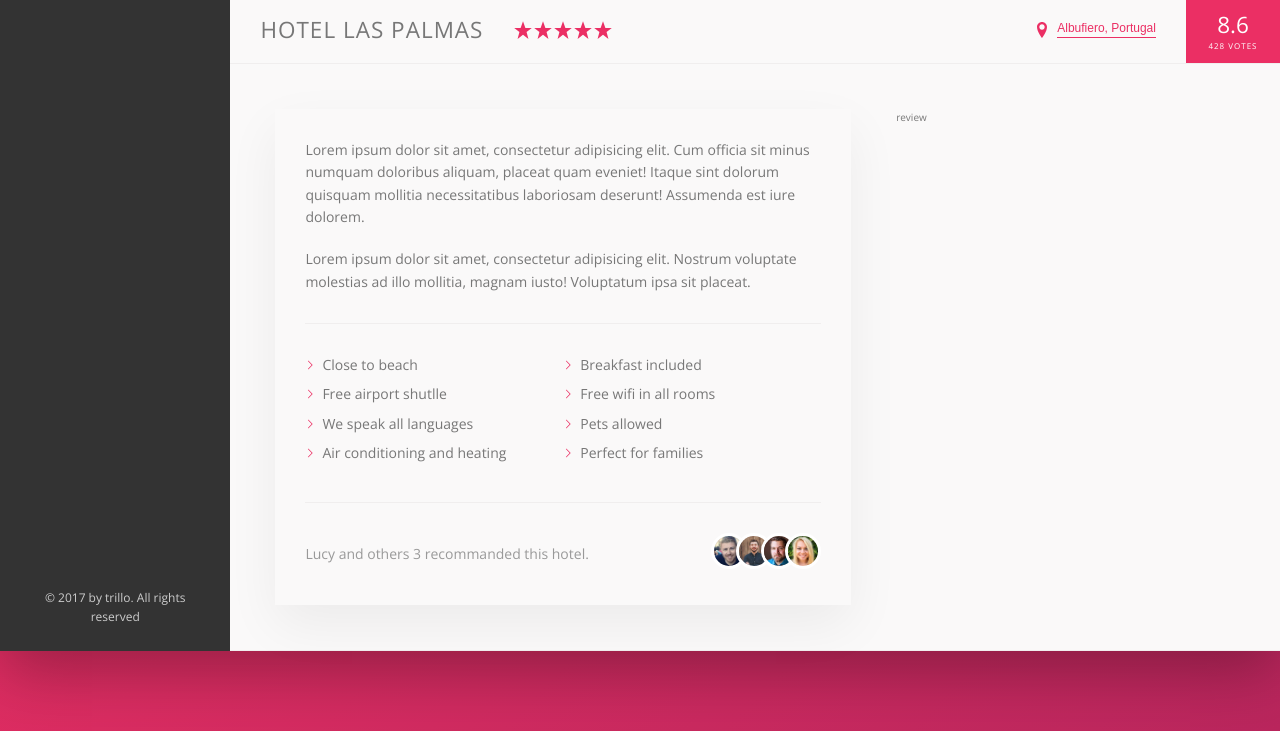
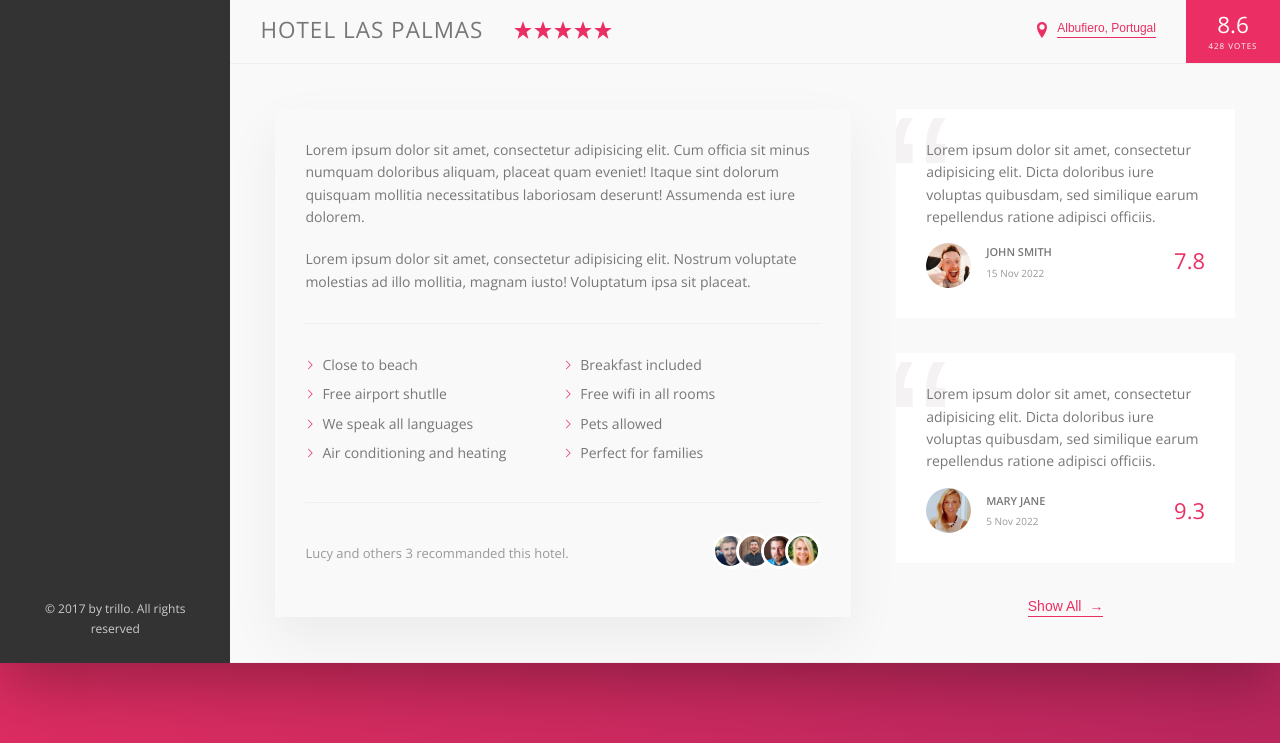
Before and after one commit to Suhail-007/trillo, a website built with Parcel: page index.html in a window 1280 px wide. Shown: the part 564-1307 px from the top of the page. Built offline with nearby package versions, Linux system fonts and the light colour scheme; files whose address does not match are found by name.

Commit message:
main section completed

```diff
--- a/index.html
+++ b/index.html
@@ -12,7 +12,7 @@
   <title>trillo &mdash; Your all-in-one booking app</title>
 </head>
 
-<body>
+<body class="dark">
   <div class="container">
     <header class="header flex-row-Jspace-between">
       <img src="./img/logo.png" alt="Website Logo" class="header__logo">
@@ -167,8 +167,36 @@
               </div>
             </div>
           </div>
-          <div class="details__reviews">
-            review
+          <div class="details__reviews flex-col-AI-center">
+            <figure class="details__reviews__review">
+              <blockquote>
+                Lorem ipsum dolor sit amet, consectetur adipisicing elit. Dicta doloribus iure voluptas quibusdam, sed similique earum repellendus ratione adipisci officiis.
+              </blockquote>
+              <figcaption class="flex  &-row-AI-center">
+                <img src="./img/user-1.jpg" alt="John Smith">
+                <div class="details__reviews__review__name-date">
+                  <p class="details__reviews__review__name">John Smith</p>
+                  <p class="details__reviews__review__date">15 Nov 2022</p>
+                </div>
+                <div class="details__reviews__review__rating">7.8</div>
+              </figcaption>
+            </figure>
+
+            <figure class="details__reviews__review flex-col">
+              <blockquote>
+                Lorem ipsum dolor sit amet, consectetur adipisicing elit. Dicta doloribus iure voluptas quibusdam, sed similique earum repellendus ratione adipisci officiis.
+              </blockquote>
+              <figcaption class="flex-row-AI-center">
+                <img src="./img/user-2.jpg" alt="John Smith">
+                <div class="details__reviews__review__name-date">
+                  <p class="details__reviews__review__name">Mary jane</p>
+                  <p class="details__reviews__review__date">5 Nov 2022</p>
+                </div>
+                <div class="details__reviews__review__rating">9.3</div>
+              </figcaption>
+            </figure>
+
+            <button class="show-btn btn-bottom-border--orangered">Show All <span>&rarr;</span></button>
           </div>
         </div>
       </main>
--- a/package.json
+++ b/package.json
@@ -4,6 +4,7 @@
   "main": "index.js",
   "scripts": {
     "watch:sass": "sass sass/main.scss css/style.css -w",
+    "build:parcel": "parcel index.html",
     "devserver": "live-server",
     "start": "npm-run-all --parallel devserver watch:sass",
     "concat:css": "concat -o css/style.concat.css css/style.css",
@@ -19,6 +20,7 @@
      "concat": "^1.0.3",
      "sass": "^1.56.1",
      "npm-run-all": "^4.1.5",
-     "postcss-cli": "^10.0.0"
+     "postcss-cli": "^10.0.0",
+     "parcel-bundler": "1.12.5"
    }
 }
--- a/sass/base/_typography.scss
+++ b/sass/base/_typography.scss
@@ -79,15 +79,32 @@
 }
 
 .details {
-
-  &__description {
-    font-size: 1.4rem;
-  }
+  font-size: 1.4rem;
 
   &__recommand {
-    font-size: 1.4rem;
+    font-size: 1.3rem;
     color: $color-grey-dark-3;
   }
 
-  &__reviews {}
+  &__reviews {
+
+    &__review {
+      &__name {
+        font-size: 1.1rem;
+        font-weight: 600;
+        text-transform: uppercase;
+      }
+
+      &__date {
+        font-size: 1rem;
+        color: $color-grey-dark-3;
+      }
+
+      &__rating {
+        color: $color-primary;
+        font-size: 2.2rem;
+        font-weight: 300;
+      }
+    }
+  }
 }
--- a/sass/layouts/_flex.scss
+++ b/sass/layouts/_flex.scss
@@ -22,6 +22,17 @@
     flex-wrap: wrap;
   }
 
+  &-col {
+    display: flex;
+    flex-direction: column;
+  }
+
+  &-col-AI-center {
+    display: flex;
+    flex-direction: column;
+    align-items: center;
+  }
+
   &-col-Jspace-between {
     display: flex;
     flex-direction: column;
--- a/sass/pages/_home.scss
+++ b/sass/pages/_home.scss
@@ -95,8 +95,9 @@
         margin-right: .7rem;
 
         background-color: $color-primary;
-        -webkit-mask: url("../../img/chevron-thin-right.svg");
+        -webkit-mask: url("../../img/arrow-right.svg");
         -webkit-mask-size: cover;
+
       }
     }
   }
@@ -105,6 +106,7 @@
     &__text {
       margin-right: auto;
     }
+
     &__friends {
       & img {
         height: 3rem;
@@ -119,5 +121,63 @@
 
   &__reviews {
     flex: 1;
+
+    &__review {
+      background: $color-white;
+      padding: 3rem;
+      margin-bottom: 3.5rem;
+      position: relative;
+      overflow: hidden;
+
+
+      &::before {
+        content: "\201C";
+        position: absolute;
+        top: -2.2rem;
+        left: -1rem;
+        line-height: 1;
+        font-size: 20rem;
+        font-family: sans-serif;
+        color: $color-grey-light-2;
+      }
+
+      blockquote {
+        margin-bottom: 1.5rem;
+        position: relative;
+        z-index: 2;
+      }
+
+      figcaption {
+        & img {
+          width: 4.5rem;
+          height: 4.5rem;
+          border-radius: 50%;
+          margin-right: 1.5rem;
+        }
+      }
+
+      &__name-date {
+        margin-right: auto;
+      }
+
+      &__name {
+        margin-bottom: .4rem;
+      }
+    }
   }
 }
+
+.show-btn {
+  span {
+    margin-left: .4rem;
+    transition: margin-left .2s;
+  }
+
+  &:hover {
+    color: $color-grey-dark-1;
+    span {
+      margin-left: .8rem;
+    }
+  }
+
+}
```
Also changed, not shown: img/text.txt (deleted, +0 -17 lines), css/style.css, img/svgs/arrow-right.svg (renamed from img/chevron-thin-right.svg), 1 other file.
